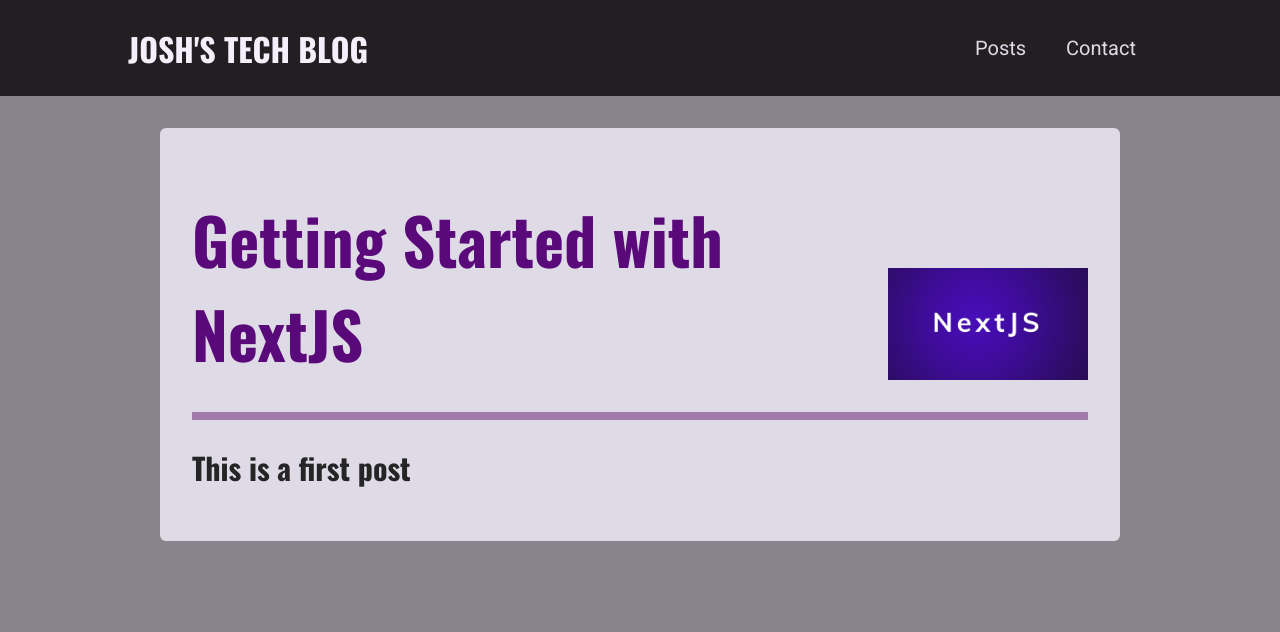
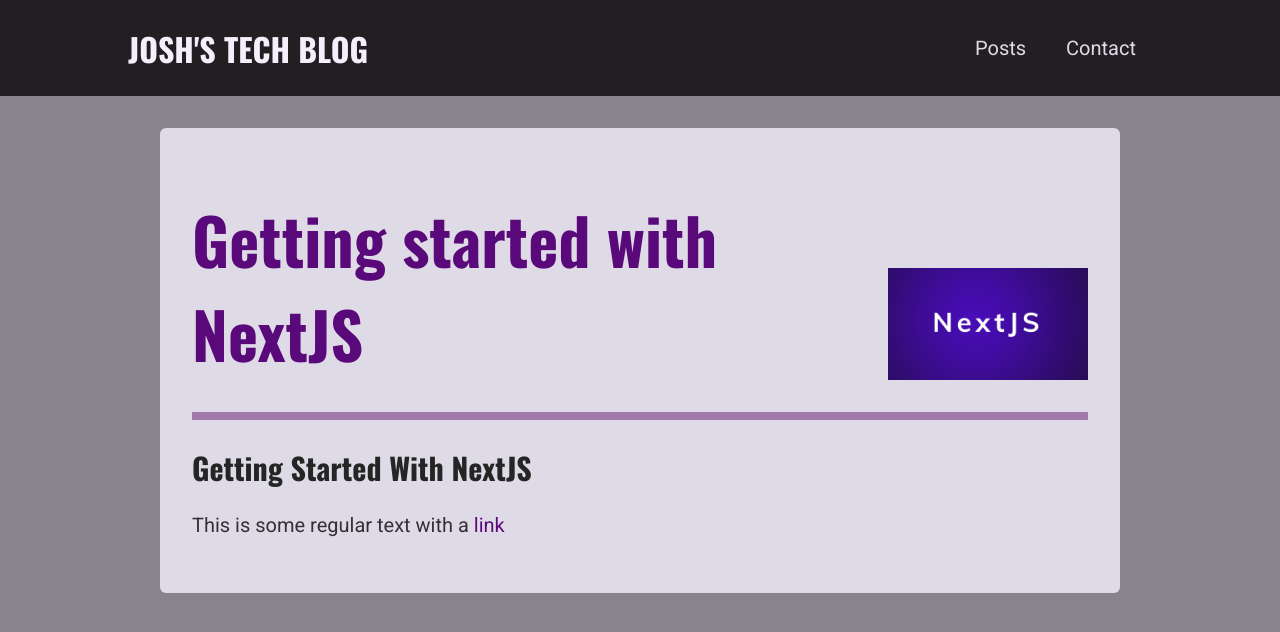
Before and after one commit to PeshwariNaan/blog-site-nextjs, a Next.js app: page /posts/getting-started-with-nextjs in a window 1280 px wide. Shown: the top 632 px of the page. Built offline with nearby package versions, Linux system fonts and the light colour scheme.

Commit message:
Modified PostContent and slug page and functions in the lib dir.

```diff
--- a/components/posts/post-detail/PostContent.js
+++ b/components/posts/post-detail/PostContent.js
@@ -2,20 +2,13 @@
 import PostHeader from './PostHeader';
 import classes from './post-content.module.css';
 
-const DUMMY_POST = {
-  slug: 'getting-started-with-nextjs',
-  title: 'Getting Started with NextJS',
-  image: 'getting-started-nextjs.png',
-  content: '# This is a first post',
-  date: '2022-02-10',
-};
-
-const PostContent = () => {
-  const imagePath = `/images/posts/${DUMMY_POST.slug}/${DUMMY_POST.image}`;
+const PostContent = (props) => {
+  const { post } = props;
+  const imagePath = `/images/posts/${post.slug}/${post.image}`;
   return (
     <article className={classes.content}>
-      <PostHeader title={DUMMY_POST.title} image={imagePath} />
-      <ReactMarkdown>{DUMMY_POST.content}</ReactMarkdown>
+      <PostHeader title={post.title} image={imagePath} />
+      <ReactMarkdown>{post.content}</ReactMarkdown>
     </article>
   );
 };
--- a/components/posts/post-detail/post-content.module.css
+++ b/components/posts/post-detail/post-content.module.css
@@ -7,6 +7,11 @@
   background-color: var(--color-grey-100);
   border-radius: 6px;
   padding: var(--size-4);
+}
+
+.content a {
+  color: var(--color-primary-500);
+  text-decoration: none;
 }
 
 .content p {
--- a/lib/post-util.js
+++ b/lib/post-util.js
@@ -5,12 +5,16 @@
 
 const contentDirectory = path.join(process.cwd(), 'content/posts');
 
-function getContentData(fileName) {
-  const filePath = path.join(contentDirectory, fileName);
+export function getPostFiles() {
+  //Gives all post file names but with the extensions included.
+  return fs.readdirSync(contentDirectory);
+}
+
+export function getContentData(postIdentifier) {
+  const postSlug = postIdentifier.replace(/\.md$/, ''); //Regex to remove the file extension. Leaves a slug without the .md extension.
+  const filePath = path.join(contentDirectory, `${postSlug}.md`);
   const fileContent = fs.readFileSync(filePath, 'utf-8'); //Need to add encoding to read all the unicode characters.
   const { data, content } = matter(fileContent); //Matter returns an object with data and content properties. Must use these names.
-
-  const postSlug = fileName.replace(/\.md$/, ''); //Regex to remove the file extension. Leaves a slug without the .md extension.
 
   const postData = {
     slug: postSlug,
@@ -22,7 +26,7 @@
 }
 
 export function getAllPosts() {
-  const contentFiles = fs.readdirSync(contentDirectory);
+  const contentFiles = getPostFiles();
 
   //   for(const postFile of contentFiles) {
   //     const postData = getContentData(postFile);
--- a/pages/posts/[slug].js
+++ b/pages/posts/[slug].js
@@ -1,6 +1,33 @@
 import PostContent from '@/components/posts/post-detail/PostContent';
+import { getContentData, getPostFiles } from '@/lib/post-util';
 
-const PostDetailPage = () => {
-  return <PostContent />;
+const PostDetailPage = (props) => {
+  return <PostContent post={props.post} />;
 };
 export default PostDetailPage;
+
+export const getStaticProps = (context) => {
+  const { params } = context;
+  const { slug } = params;
+
+  const postData = getContentData(slug);
+
+  return {
+    props: {
+      post: postData,
+    },
+    revalidate: 600,
+  };
+};
+
+export const getStaticPaths = () => {
+  const postFileNames = getPostFiles();
+
+  const slugs = postFileNames.map((fileName) => fileName.replace(/\.md$/, ''));
+
+  return {
+    //We are generating all possible paths for the posts in advance.
+    paths: slugs.map((slug) => ({ params: { slug: slug } })), //Syntax returns an immediate return object.
+    fallback: 'blocking',
+  };
+};
```
